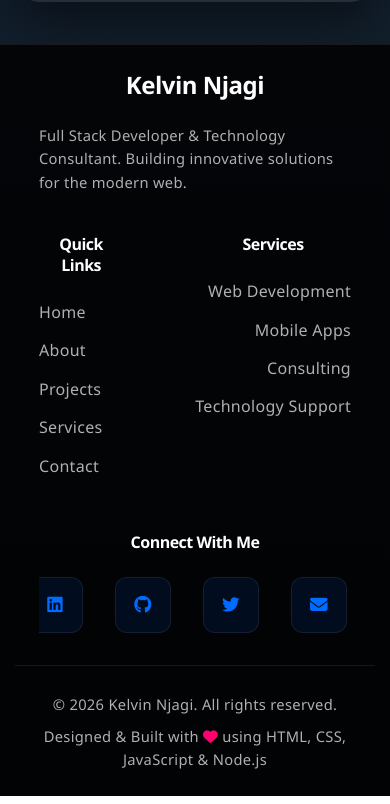
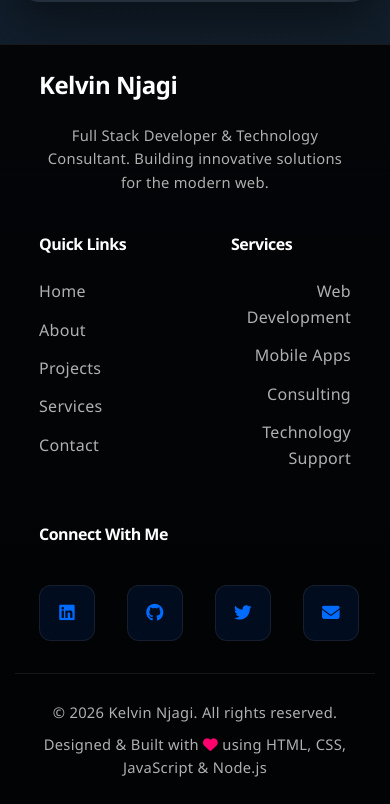
Before and after one commit to Kelvin-Njagi/portfolio.io, a website: page index.html in a window 390 px wide. Shown: the part 1144-1948 px from the top of the page. Drawn offline with Linux system fonts and the light colour scheme.

Commit message:
Further CSS styling updates

```diff
--- a/style.css
+++ b/style.css
@@ -756,7 +756,11 @@ section.visible {
 
 .about-grid {
     display: grid;
-    grid-template-columns: 1fr 1fr;
+    /* Keep a stable two-column layout where the image column is constrained
+       so the image never becomes oversized on wider screens. The minmax
+       keeps the image column flexible between a comfortable width and a
+       maximum so it looks good on tablets and desktops. */
+    grid-template-columns: 1fr minmax(260px, 360px);
     gap: 4rem;
     align-items: start;
     margin-bottom: 4rem;
@@ -1029,14 +1033,17 @@ section.visible {
 
 .about-image {
     position: relative;
+    justify-self: end;
 }
 
 .about-image img {
     width: 100%;
+    max-width: 360px;
     border-radius: 15px;
     overflow: hidden;
     border: 1px solid var(--border-color);
     box-shadow: var(--shadow);
+    display: block;
 }
 
 /* ============================
@@ -1385,11 +1392,20 @@ section.visible {
     grid-template-columns: repeat(auto-fit, minmax(250px, 1fr));
     gap: 2.5rem;
     margin-bottom: 2rem;
+    align-items: start; /* ensure all footer columns align to the top */
+}
+
+.footer-section {
+    display: flex;
+    flex-direction: column;
+    align-items: flex-start;
+    gap: 0.5rem;
 }
 
 .footer-section h3,
 .footer-section h4 {
-    margin-bottom: 1.5rem;
+    margin-top: 0;
+    margin-bottom: 1rem;
     color: var(--light-text);
 }
 
@@ -1427,6 +1443,35 @@ section.visible {
     align-items: center;
     justify-content: center;
     white-space: nowrap;
+}
+
+.footer-content .footer-section:nth-child(1) {
+    text-align: center;
+}
+
+/* Quick Links on the left, Services on the right across all viewports */
+.footer-content .footer-section:nth-child(2) {
+    text-align: left;
+    justify-self: start;
+}
+
+.footer-content .footer-section:nth-child(3) {
+    text-align: right;
+    justify-self: end;
+}
+
+.footer-content .footer-section:nth-child(2) ul {
+    text-align: left;
+}
+
+.footer-content .footer-section:nth-child(3) ul {
+    text-align: right;
+}
+
+.footer-social-links {
+    overflow-x: auto;
+    -webkit-overflow-scrolling: touch;
+    gap: var(--spacing-sm);
 }
 
 .footer-social-links a {
@@ -1474,19 +1519,21 @@ section.visible {
         padding: 2rem 0 1rem;
     }
 
+    /* Keep a two-column footer even on narrower screens so layout stays consistent */
     .footer-content {
-        grid-template-columns: 1fr;
+        grid-template-columns: 1fr 1fr;
         gap: var(--spacing-md);
-        text-align: center;
+        text-align: left;
     }
 
     .footer-section {
         padding: 0 var(--spacing-md);
     }
 
+    /* Headings inherit alignment from their section; brand will be centered explicitly */
     .footer-section h3,
     .footer-section h4 {
-        text-align: center;
+        text-align: left;
     }
 
     .footer-section ul {
@@ -1516,12 +1563,36 @@ section.visible {
     }
 }
 
+/* Enforce a stable two-column footer layout and grid areas across all viewports
+   so the Quick Links (left) and Services (right) remain aligned consistently. */
+.footer-content {
+    display: grid !important;
+    grid-template-columns: 1fr 1fr !important;
+    grid-template-areas:
+        "brand brand"
+        "links services"
+        "connect connect";
+    gap: var(--spacing-md) !important;
+    align-items: start !important;
+}
+
+.footer-content .footer-section:nth-child(1) { grid-area: brand; text-align: center; }
+.footer-content .footer-section:nth-child(2) { grid-area: links; text-align: left; justify-self: start; }
+.footer-content .footer-section:nth-child(3) { grid-area: services; text-align: right; justify-self: end; }
+.footer-content .footer-section:nth-child(4) { grid-area: connect; text-align: center; grid-column: 1 / -1; }
+
+/* Ensure lists within the Quick Links and Services adopt the column text-align */
+.footer-content .footer-section:nth-child(2) ul { text-align: left; }
+.footer-content .footer-section:nth-child(3) ul { text-align: right; }
+
 @media (max-width: 480px) {
     .footer {
         padding: 1.5rem 0 1rem;
     }
 
+    /* Maintain two-column layout on very small screens for consistent appearance */
     .footer-content {
+        grid-template-columns: 1fr 1fr;
         gap: var(--spacing-sm);
     }
 
@@ -1600,74 +1671,59 @@ section.visible {
     .hero::before {
         display: none;
     }
-}
-
-/* Phone layout: Quick Links left, Services right (grid areas for stability) */
+
+    /* Make About image scale and stack nicely on very small phones */
+    .about-grid {
+        grid-template-columns: 1fr !important;
+        gap: var(--spacing-md) !important;
+        align-items: start;
+    }
+
+    /* Place image below the text and center it with a controlled max width */
+    .about-text {
+        order: 0;
+        text-align: left;
+    }
+
+    .about-image {
+        order: 1;
+        justify-self: center;
+        margin: var(--spacing-md) auto 0 auto;
+        width: 100%;
+        max-width: 360px;
+    }
+
+    .about-image img {
+        width: 100%;
+        max-width: 100%;
+        height: auto;
+        border-radius: 12px;
+        object-fit: cover;
+        display: block;
+    }
+}
+
+/* Phone layout tweaks: keep two-column grid and align headings consistently */
 @media (max-width: 480px) {
     .footer-content {
-        display: grid;
         grid-template-columns: 1fr 1fr;
-        grid-template-areas:
-            "brand brand"
-            "links services"
-            "connect connect";
         gap: var(--spacing-md);
         align-items: start;
     }
 
-    .footer-content .footer-section:nth-child(1) { grid-area: brand; }
-    .footer-content .footer-section:nth-child(2) { grid-area: links; }
-    .footer-content .footer-section:nth-child(3) { grid-area: services; }
-    .footer-content .footer-section:nth-child(4) { grid-area: connect; }
-
-    /* Brand spans full width on top */
-    .footer-content .footer-section:nth-child(1) {
-        text-align: left;
-        padding-bottom: var(--spacing-sm);
-    }
-
-    /* Quick Links left column */
-    .footer-content .footer-section:nth-child(2) {
-        text-align: left;
-    }
-
-    /* Services right column */
-    .footer-content .footer-section:nth-child(3) {
-        text-align: right;
-    }
-
-    /* Connect spans full width below */
-    .footer-content .footer-section:nth-child(4) {
-        text-align: center;
-        margin-top: var(--spacing-sm);
-    }
-
-    /* Ensure lists align visually within their columns */
-    .footer-content .footer-section:nth-child(2) ul {
-        text-align: left;
-        display: block;
-        margin: 0;
-    }
-
-    .footer-content .footer-section:nth-child(3) ul {
-        text-align: right;
-        display: block;
-        margin: 0;
-    }
-
-    /* Keep contact icons horizontal on phones; allow horizontal scroll if needed */
+    .footer-content .footer-section:nth-child(1) { text-align: center; padding-bottom: var(--spacing-sm); }
+    .footer-content .footer-section:nth-child(2) { text-align: left; }
+    .footer-content .footer-section:nth-child(3) { text-align: right; }
+    .footer-content .footer-section:nth-child(4) { text-align: center; margin-top: var(--spacing-sm); }
+
+    .footer-content .footer-section:nth-child(2) ul { text-align: left; margin: 0; }
+    .footer-content .footer-section:nth-child(3) ul { text-align: right; margin: 0; }
+
     .footer-content .footer-section:nth-child(4) .footer-social-links {
-        justify-content: center;
-        flex-wrap: nowrap;
-        overflow-x: auto;
-        -webkit-overflow-scrolling: touch;
-        gap: var(--spacing-sm);
-    }
-
-    .footer-content .footer-section:nth-child(4) .footer-social-links a {
-        flex: 0 0 auto;
-        margin-right: var(--spacing-sm);
-    }
+        justify-content: center; flex-wrap: nowrap; overflow-x: auto; -webkit-overflow-scrolling: touch; gap: var(--spacing-sm);
+    }
+
+    .footer-content .footer-section:nth-child(4) .footer-social-links a { flex: 0 0 auto; margin-right: var(--spacing-sm); }
 }
 
 /* ============================
@@ -1777,9 +1833,8 @@ section.visible {
         grid-template-columns: 1fr;
     }
 
-    .about-grid {
-        grid-template-columns: 1fr;
-    }
+    /* Keep about-grid untouched here so the small-screen rule that keeps the image on the right
+       (defined earlier at max-width:768) is not overridden later in the file. */
 
     .footer-content {
         grid-template-columns: 1fr;
```
